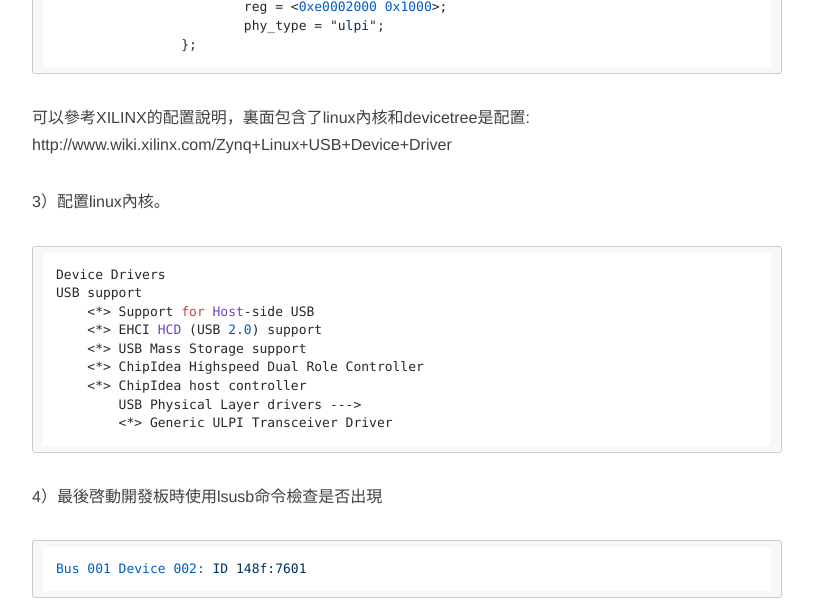
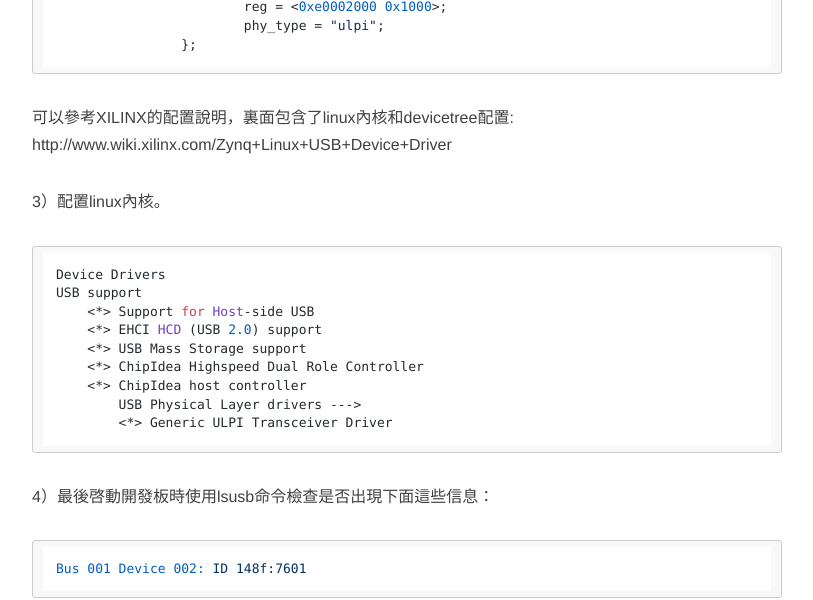
Before and after one commit to huangwenshan1999/huangwenshan1999.github.io, a Jekyll site: the page built from _posts/2018-04-20-mt7601u驅動移植.md, in a window 1280 px wide and 900 px high, scrolled down 1151 px. Shown: the part 151-751 px from the top of the window, without its empty margins (233-1046 px from the left). Built offline with Jekyll 4.4.1, drawn with Linux system fonts in a browser that asks for light colours; nearby versions of some CDN libraries; Markdown is read by kramdown in place of the engine named in the settings; comment, search, counter and statistics services are not loaded.

Commit message:
mt7601u驅動移植博文修改

````diff
--- a/_posts/2018-04-20-mt7601u驅動移植.md
+++ b/_posts/2018-04-20-mt7601u驅動移植.md
@@ -24,7 +24,7 @@ usb@e0002000 {
 			phy_type = "ulpi";
 		};
 ```
-可以參考XILINX的配置說明，裏面包含了linux內核和devicetree是配置:
+可以參考XILINX的配置說明，裏面包含了linux內核和devicetree配置:
 http://www.wiki.xilinx.com/Zynq+Linux+USB+Device+Driver
 
 3）配置linux內核。
@@ -40,7 +40,7 @@ USB support
         <*> Generic ULPI Transceiver Driver
 ```
 
-4）最後啓動開發板時使用lsusb命令檢查是否出現
+4）最後啓動開發板時使用lsusb命令檢查是否出現下面這些信息：
 ```
 Bus 001 Device 002: ID 148f:7601
 ```
````
